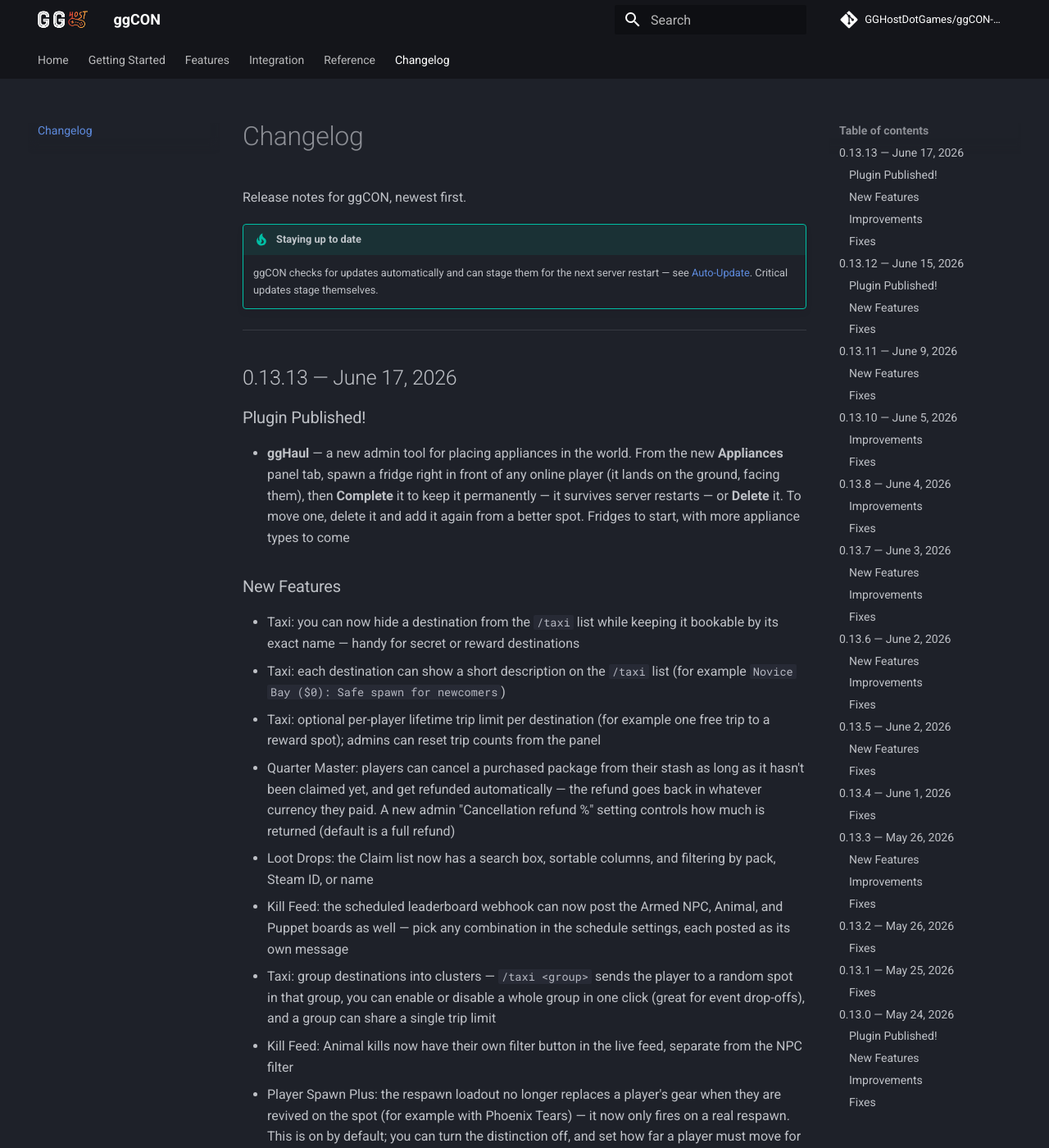
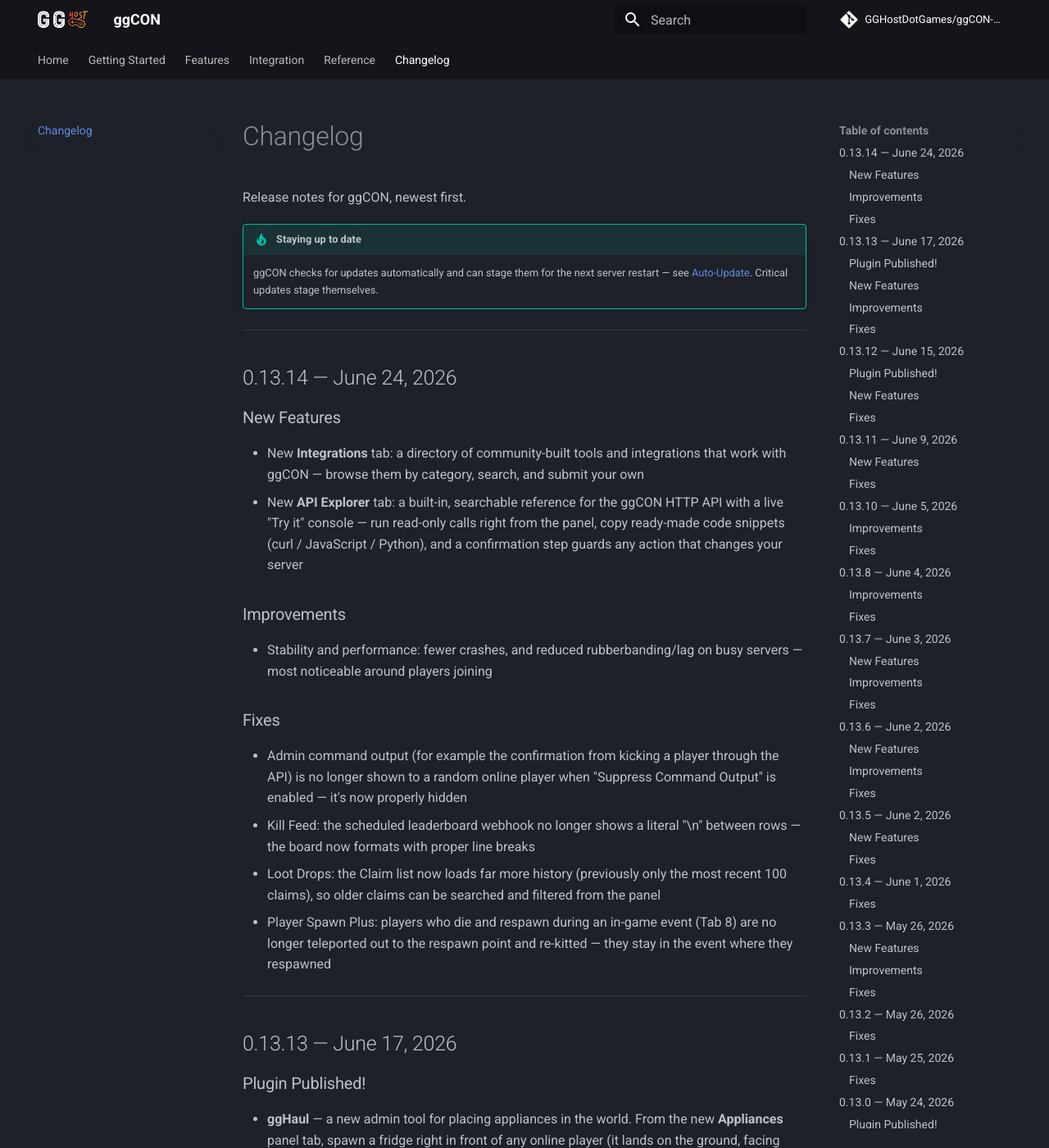
Before and after one commit to GGHostDotGames/ggCON-docs, an MkDocs documentation site: the page built from docs/changelog.md, in a window 1280 px wide and 1400 px high. Shown: the whole window at 82% size. Built offline with MkDocs 1.6.1 and Material for MkDocs 9.7.7, drawn with Linux system fonts in a browser that asks for light colours; comment, search, counter and statistics services are not loaded.

Commit message:
Changelog: v0.13.14
Co-Authored-By: Claude <noreply@anthropic.com>

```diff
--- a/docs/changelog.md
+++ b/docs/changelog.md
@@ -4,6 +4,23 @@ Release notes for ggCON, newest first.
 
 !!! tip "Staying up to date"
     ggCON checks for updates automatically and can stage them for the next server restart — see [Auto-Update](auto-update.md). Critical updates stage themselves.
+
+---
+
+## 0.13.14 — June 24, 2026
+
+### New Features
+- New **Integrations** tab: a directory of community-built tools and integrations that work with ggCON — browse them by category, search, and submit your own
+- New **API Explorer** tab: a built-in, searchable reference for the ggCON HTTP API with a live "Try it" console — run read-only calls right from the panel, copy ready-made code snippets (curl / JavaScript / Python), and a confirmation step guards any action that changes your server
+
+### Improvements
+- Stability and performance: fewer crashes, and reduced rubberbanding/lag on busy servers — most noticeable around players joining
+
+### Fixes
+- Admin command output (for example the confirmation from kicking a player through the API) is no longer shown to a random online player when "Suppress Command Output" is enabled — it's now properly hidden
+- Kill Feed: the scheduled leaderboard webhook no longer shows a literal "\n" between rows — the board now formats with proper line breaks
+- Loot Drops: the Claim list now loads far more history (previously only the most recent 100 claims), so older claims can be searched and filtered from the panel
+- Player Spawn Plus: players who die and respawn during an in-game event (Tab 8) are no longer teleported out to the respawn point and re-kitted — they stay in the event where they respawned
 
 ---
 
```
